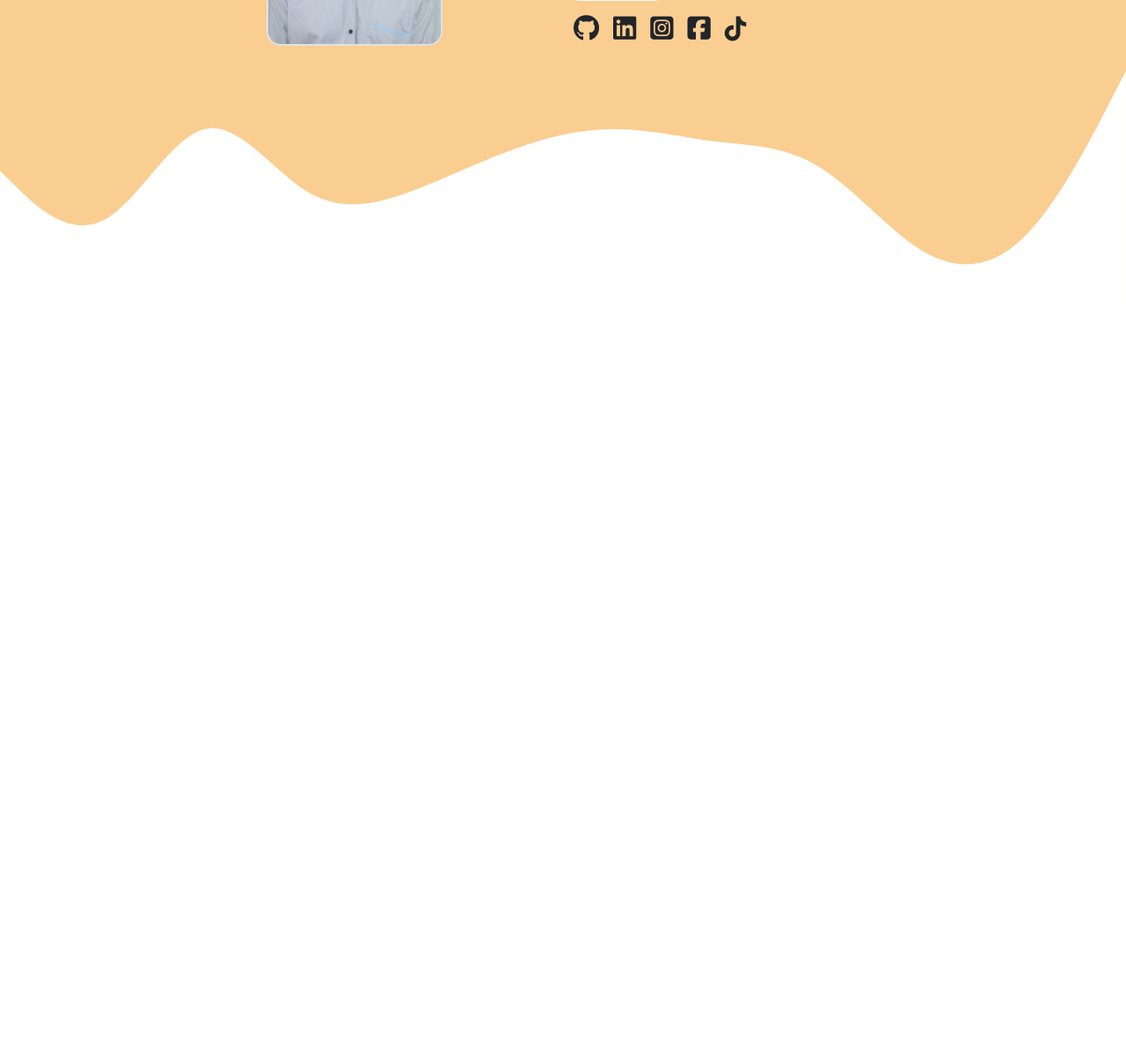
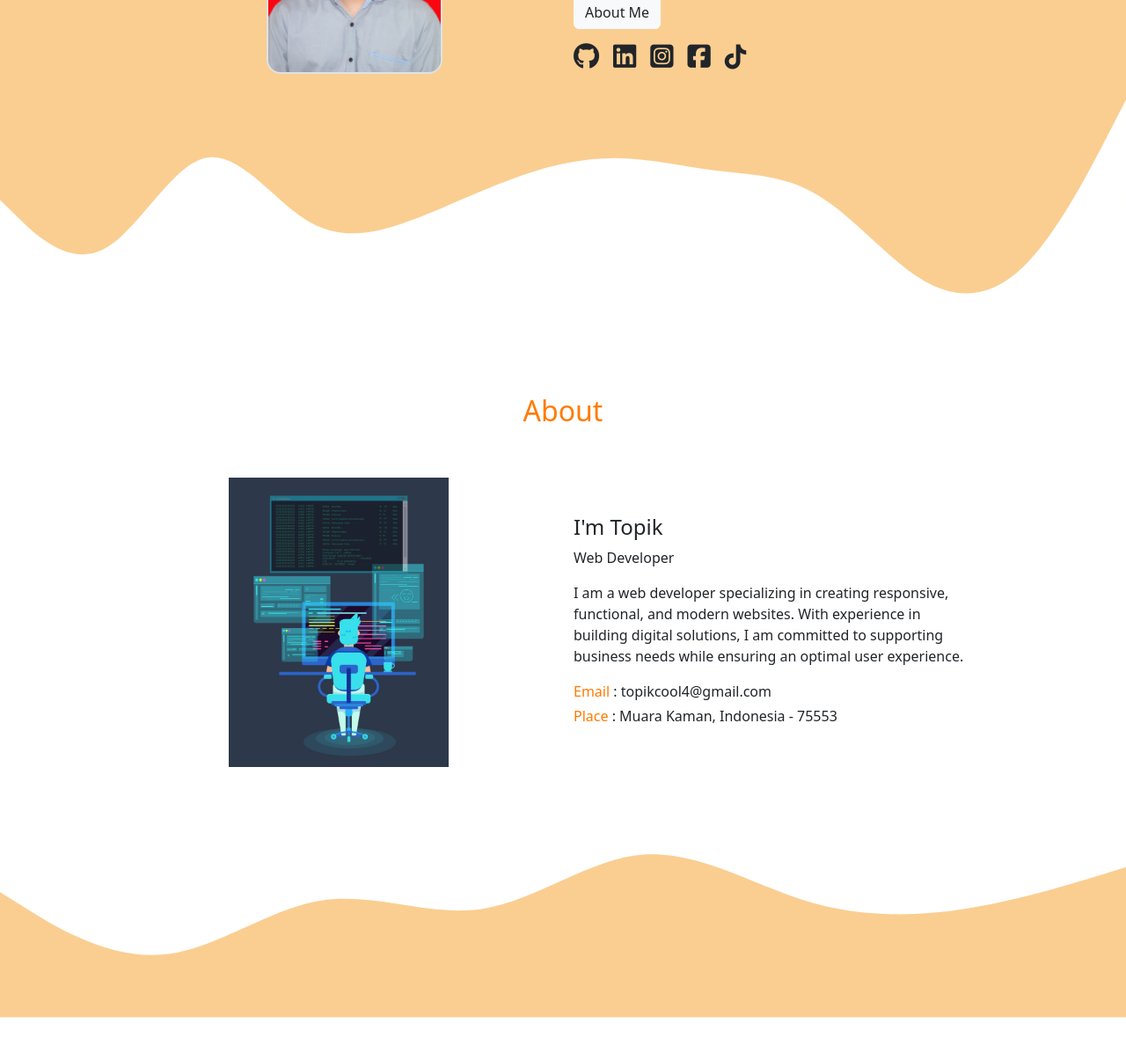
Before and after one commit to topikopek/topikopek.github.io, a plain HTML site: page index.html in a window 1280 px wide. Shown: the part 312-1508 px from the top of the page at 88% size. Before the commit the page ends 800 px from the top, so only its background shows below. Drawn offline with nearby package versions, Linux system fonts and the light colour scheme.

Commit message:
menambahkan about dan fix svg wave jumbotron

```diff
--- a/index.html
+++ b/index.html
@@ -20,7 +20,7 @@
     <!-- Create Navbar -->
     <nav class="navbar navbar-expand-lg fixed-top">
       <div class="container">
-        <a class="navbar-brand" href="#">Topik</a>
+        <a class="navbar-brand" href="#body">Topik</a>
         <button
           class="navbar-toggler"
           type="button"
@@ -38,7 +38,7 @@
               <a class="nav-link active" aria-current="page" href="#">Home</a>
             </li>
             <li class="nav-item me-5">
-              <a class="nav-link" href="#">About</a>
+              <a class="nav-link" href="#about">About</a>
             </li>
             <li class="nav-item me-5">
               <a class="nav-link" href="#">Skills</a>
@@ -99,7 +99,7 @@
       <!-- Svg Wave -->
       <svg
         xmlns="http://www.w3.org/2000/svg"
-        viewBox="0 0 1440 319"
+        viewBox="0 0 1440 320"
         class="wave-hero"
       >
         <path
@@ -112,6 +112,46 @@
     </section>
     <!-- Jumbotron End -->
 
+    <!-- Create About -->
+    <section id="about">
+      <div class="container">
+        <div class="row">
+          <div class="col text-center">
+            <h2>About</h2>
+          </div>
+        </div>
+        <div class="row align-items-center justify-content-center pt-5">
+          <div class="col-md-5 text-center pe-5">
+            <img src="img/hero.jpg" alt="Topik" width="250" />
+          </div>
+          <div class="col-md-5 text-about">
+            <h4>I'm Topik</h4>
+            <p>Web Developer</p>
+            <p>
+              I am a web developer specializing in creating responsive,
+              functional, and modern websites. With experience in building
+              digital solutions, I am committed to supporting business needs
+              while ensuring an optimal user experience.
+            </p>
+            <p class="mb-1"><span>Email</span> : topikcool4@gmail.com</p>
+            <p class="mb-1">
+              <span>Place</span> : Muara Kaman, Indonesia - 75553
+            </p>
+          </div>
+        </div>
+      </div>
+      <!-- svg wave -->
+      <svg xmlns="http://www.w3.org/2000/svg" viewBox="0 0 1440 320">
+        <path
+          fill="#face91"
+          fill-opacity="1"
+          d="M0,160L34.3,181.3C68.6,203,137,245,206,240C274.3,235,343,181,411,170.7C480,160,549,192,617,181.3C685.7,171,754,117,823,112C891.4,107,960,149,1029,170.7C1097.1,192,1166,192,1234,181.3C1302.9,171,1371,149,1406,138.7L1440,128L1440,320L1405.7,320C1371.4,320,1303,320,1234,320C1165.7,320,1097,320,1029,320C960,320,891,320,823,320C754.3,320,686,320,617,320C548.6,320,480,320,411,320C342.9,320,274,320,206,320C137.1,320,69,320,34,320L0,320Z"
+        ></path>
+      </svg>
+      <!-- svg wave end -->
+    </section>
+    <!-- About End -->
+
     <script
       src="https://cdn.jsdelivr.net/npm/bootstrap@5.3.3/dist/js/bootstrap.bundle.min.js"
       integrity="sha384-YvpcrYf0tY3lHB60NNkmXc5s9fDVZLESaAA55NDzOxhy9GkcIdslK1eN7N6jIeHz"
--- a/style/style.css
+++ b/style/style.css
@@ -1,9 +1,23 @@
+body {
+  min-height: 10000px;
+}
+/* navbar */
 nav {
   background-color: #ff7b00 !important;
   box-shadow: 0 2px 8px rgba(0, 0, 0, 0.4);
 }
 .navbar .nav-link {
   font-weight: 650;
+}
+/* navbar end */
+
+/* jumbotron */
+section {
+  padding-top: 5rem;
+}
+.jumbotron {
+  background-color: #face91;
+  padding-top: 10rem;
 }
 .button-hover {
   outline: black !important;
@@ -27,15 +41,30 @@ nav {
 a .icon-hover:hover {
   color: #ffffff;
 }
-.jumbotron {
-  background-color: #face91;
-  padding-top: 8rem;
+.jumbotron svg {
+  transform: translateY(1px);
 }
+/* jumbotron end */
+
+/* about */
+#about h2,
+#about span {
+  color: #ff7b00;
+}
+/* about end */
 
 /* breakpoint */
 @media (max-width: 768px) {
+  /* jumbotron */
   .text-hero {
     padding-top: 2rem;
     padding-left: 2rem;
   }
+  /* jumbotron end */
+  /* about */
+  .text-about {
+    padding-top: 2rem;
+    padding-left: 2rem;
+  }
+  /* about end */
 }
```
Also changed, not shown: img/hero.jpg (added).
